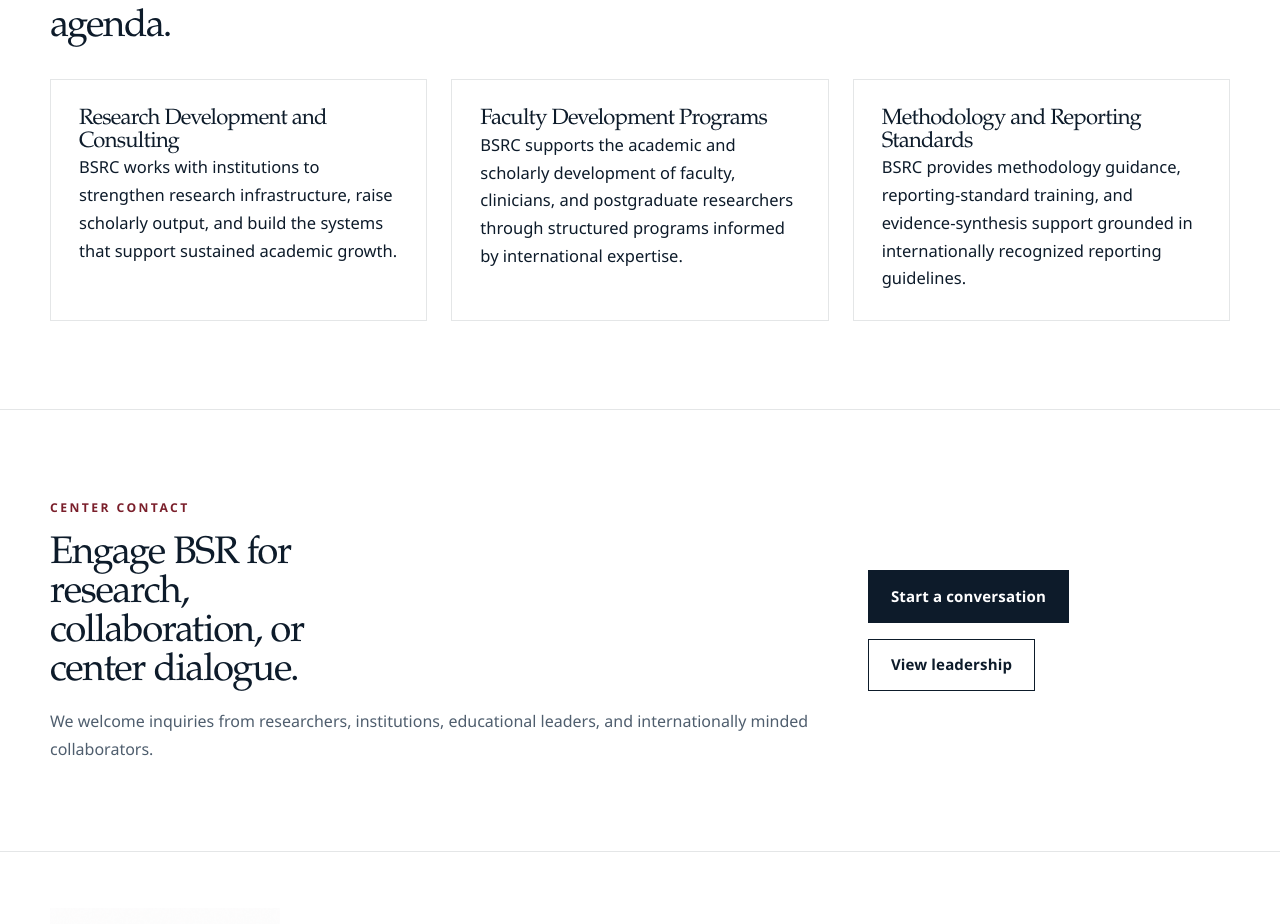
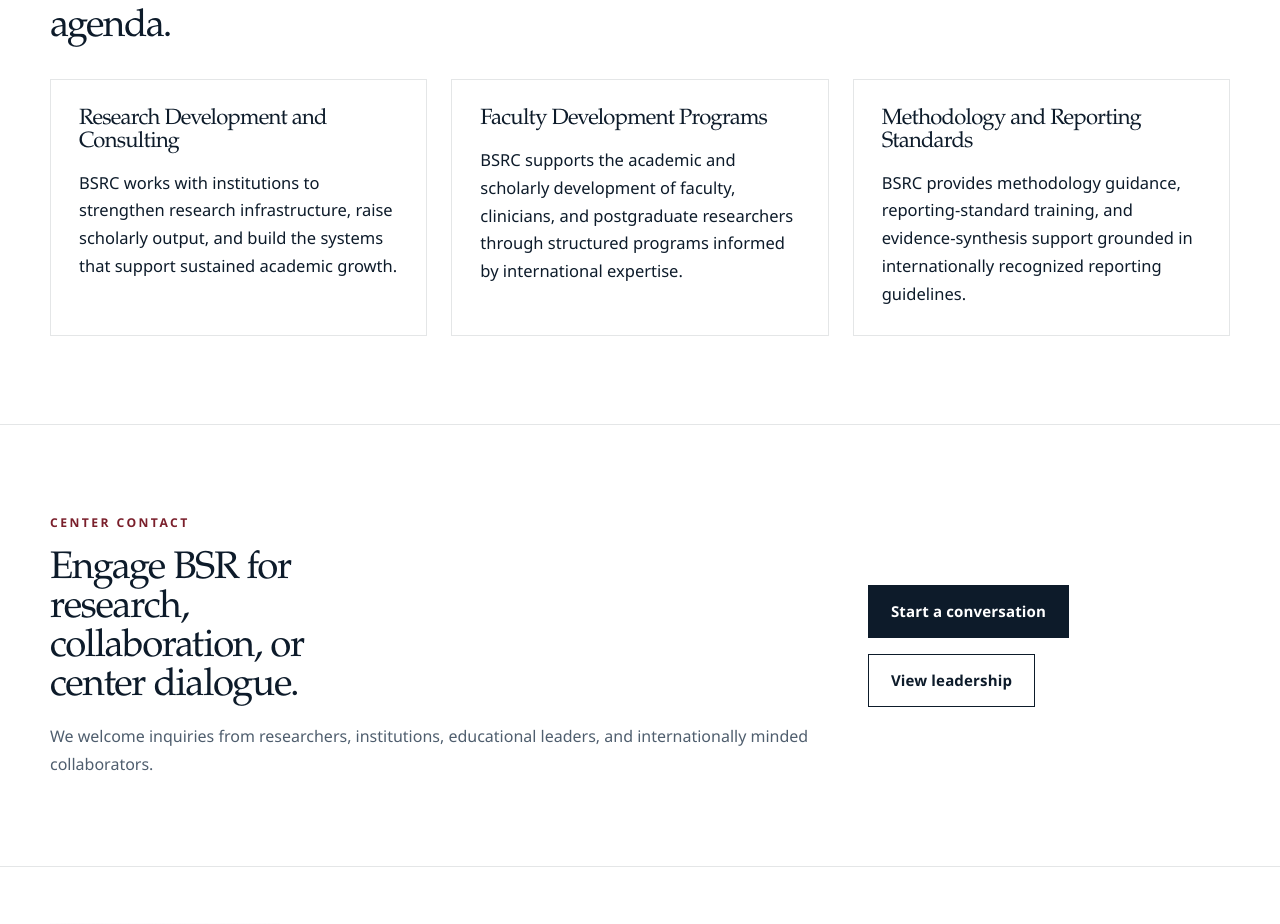
Before and after one commit to bostonsrc/bostonsrc-website, a Next.js app: page / in a window 1280 px wide. Shown: the part 2588-3512 px from the top of the page. Built offline with nearby package versions, Linux system fonts and the light colour scheme.

Commit message:
Refine card heading spacing

```diff
--- a/app/globals.css
+++ b/app/globals.css
@@ -576,6 +576,11 @@ main {
   font-size: 1.38rem;
 }
 
+.card h3 + p,
+.research-card h3 + p {
+  margin-top: 0.95rem;
+}
+
 .board-card__name {
   font-size: 1.55rem;
 }
```
